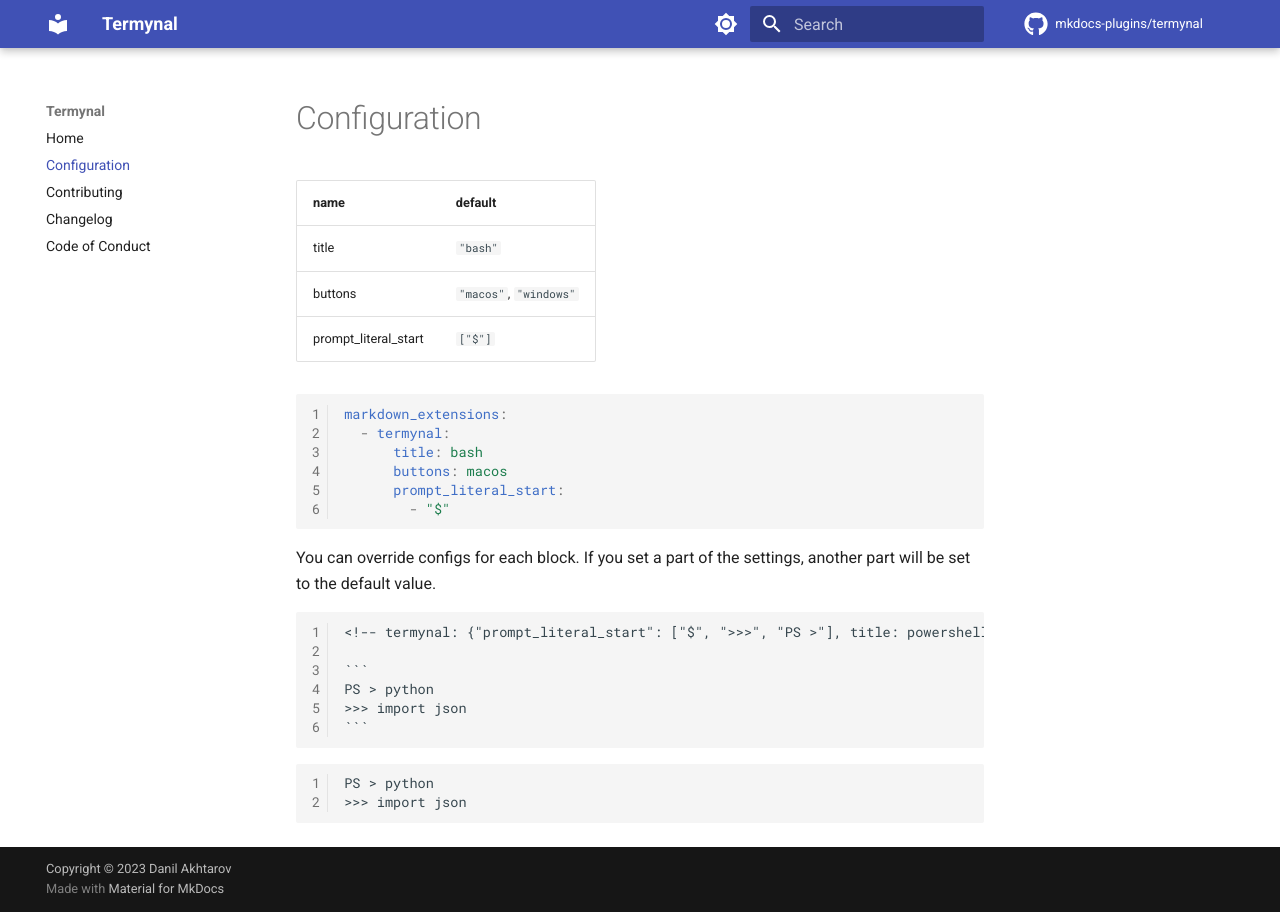
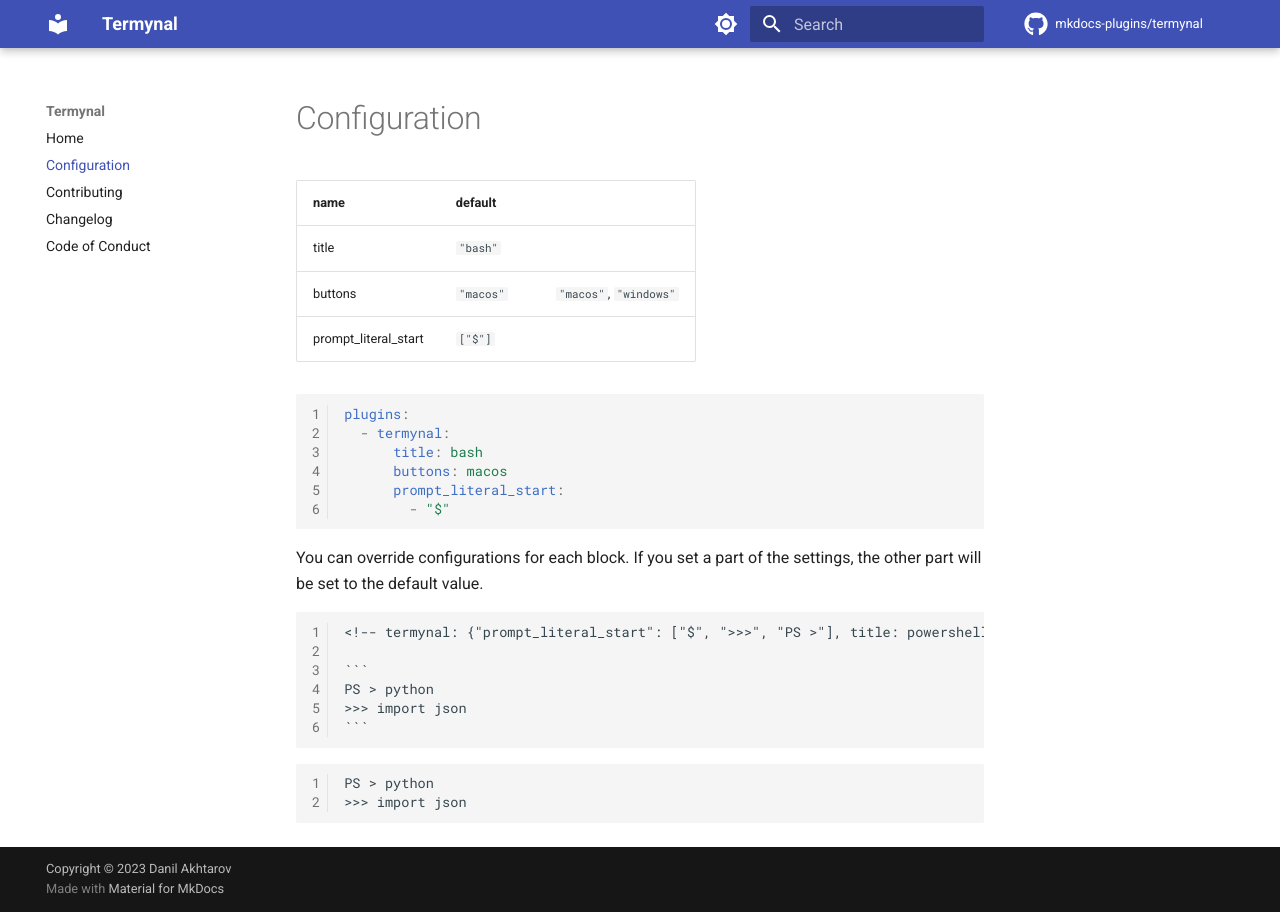
Before and after one commit to termynal/termynal.py, an MkDocs documentation site: the page built from docs/configuration.md, in a window 1280 px wide. Built offline with MkDocs 1.6.1 and Material for MkDocs 9.7.7, drawn with Linux system fonts in a browser that asks for light colours; comment, search, counter and statistics services are not loaded.

Commit message:
feat: the plugin can be configured via mkdocs.plugins

`````diff
--- a/docs/configuration.md
+++ b/docs/configuration.md
@@ -1,13 +1,13 @@
 # Configuration
 
-| **name**             | **default**            |
-|----------------------|------------------------|
-| title                | `"bash"`               |
-| buttons              | `"macos"`, `"windows"` |
-| prompt_literal_start | `["$"]`                |
+| **name**             | **default** |                        |
+|----------------------|-------------|------------------------|
+| title                | `"bash"`    |                        |
+| buttons              | `"macos"`   | `"macos"`, `"windows"` |
+| prompt_literal_start | `["$"]`     |                        |
 
 ```yaml
-markdown_extensions:
+plugins:
   - termynal:
       title: bash
       buttons: macos
@@ -15,7 +15,7 @@
         - "$"
 ```
 
-You can override configs for each block. If you set a part of the settings, another part will be set to the default value.
+You can override configurations for each block. If you set a part of the settings, the other part will be set to the default value.
 
 ````
 <!-- termynal: {"prompt_literal_start": ["$", ">>>", "PS >"], title: powershell, buttons: windows} -->
--- a/mkdocs.yml
+++ b/mkdocs.yml
@@ -33,7 +33,13 @@
     repo: fontawesome/brands/github
 
 plugins:
-  - termynal
+  - termynal:
+      title: "shell"
+      buttons: "macos"
+      prompt_literal_start:
+        - "$"
+        - ">"
+        - ">>>"
   - search:
       separator: '[\s\-,:!=\[\]()"`/]+|\.(?!\d)|&[lg]t;|(?!\b)(?=[A-Z][a-z])'
 
@@ -41,13 +47,6 @@
   - admonition
   - codehilite
   - pymdownx.superfences
-  - termynal:
-      title: "shell"
-      buttons: "macos"
-      prompt_literal_start:
-        - "$"
-        - ">"
-        - ">>>"
   - markdown_include.include:
       base_path: .
   - pymdownx.highlight:
`````
Also changed, not shown: README.md (+1 -1 lines), docs/README.md (+1 -1 lines), 3 other files.
